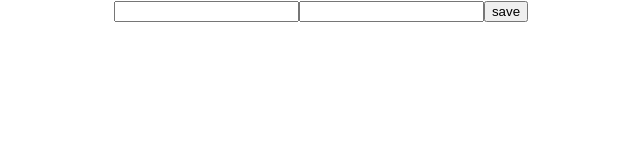
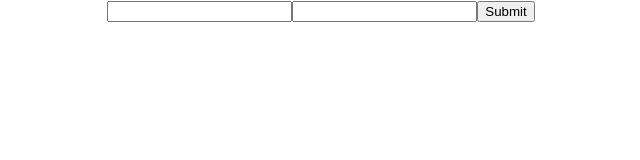
Before and after one commit to FedorkoAlex15/june-lesson4, a React (Create React App) app: page / in a window 1280 px wide. Shown: the top 160 px of the page, without its empty margins (319-959 px from the left). Built offline with nearby package versions, Linux system fonts and the light colour scheme.

Commit message:
git init

```diff
--- a/src/App.js
+++ b/src/App.js
@@ -1,16 +1,18 @@
 import logo from './logo.svg';
 import './App.css';
+import {createRef, useState} from "react";
+import {saveUser} from "./services/user.api.server";
+import UncontrolledForm from "./uncontrolledForm/uncontrolledForm";
+import SuperForm from "./superForm/SuperForm";
 
 function App() {
-  return (
+
+
+
+    return (
+
     <div className="App">
-
-      <form action="/someUrl">
-        <input type="text" name={'username'}/>
-          <input type="email" name={'email'}/>
-          <button>save</button>
-      </form>
-
+        <SuperForm/>
     </div>
   );
 }
--- /dev/null
+++ b/src/services/user.api.server.js
@@ -0,0 +1,13 @@
+const saveUser = (user) => {
+    fetch('https://jsonplaceholder.typicode.com/users', {
+        method: 'POST',
+        body: JSON.stringify({user}),
+        headers: {
+            'Content-type': 'application/json; charset=UTF-8',
+        },
+    })
+        .then((response) => response.json())
+        .then((json) => console.log(json));
+}
+
+export {saveUser}
--- /dev/null
+++ b/src/superForm/SuperForm.js
@@ -0,0 +1,57 @@
+import {createRef, useState} from "react";
+
+export default function SuperForm() {
+
+
+ let [formSate, setFormState] = useState({username: '', email: ''})
+
+    // let onUsernameChange = (e) => {
+    //     e.preventDefault()
+    //     console.log(e.target.value)
+    //     setUsernme(e.target.value)
+    // }
+    //
+    //
+    // let onEmailChange = (e) => {
+    //     e.preventDefault()
+    //     console.log(e.target.value)
+    //     setEmail(e.target.value)
+    //
+    //
+    // }
+
+
+
+
+
+let onFormInputChange = (e) => {
+        console.log(e.target.name)
+        // let x = {[e.target.name]: e.target.value } // динамічний ключ. буде або username або email
+        setFormState({...formSate, [e.target.name] : e.target.value })
+
+ }
+
+//
+ let  save = (e) => {
+     e.preventDefault()
+     console.log(formSate)
+     console.log(refObject.current.username.value)
+     console.log(refObject.current.email.value)
+ }
+
+
+let refObject = createRef()
+
+
+    return (
+        <div>
+            <form onSubmit={save} ref={refObject}>
+                <input type="text " name={'username'} value={formSate.username} onChange={onFormInputChange}/>
+                <input type={'text'} name={'email'} value={formSate.email} onChange={onFormInputChange}/>
+                <input type="submit"/>
+
+            </form>
+
+        </div>
+    )
+}
--- /dev/null
+++ b/src/uncontrolledForm/uncontrolledForm.js
@@ -0,0 +1,26 @@
+import {saveUser} from "../services/user.api.server";
+
+export default function UncontrolledForm(){
+
+
+    const onFormSubmit = (e) => {
+        e.preventDefault()
+
+
+        let userToSave = {username: e.target.username.value, email: e.target.email.value }
+        console.log(userToSave)
+        saveUser(userToSave)
+    }
+
+
+    return(
+        <div>
+            <form onSubmit={onFormSubmit}>
+                <input type="text" name={'username'}/>
+                <input type="email" name={'email'}/>
+                <button>save</button>
+            </form>
+
+        </div>
+    )
+}
```
